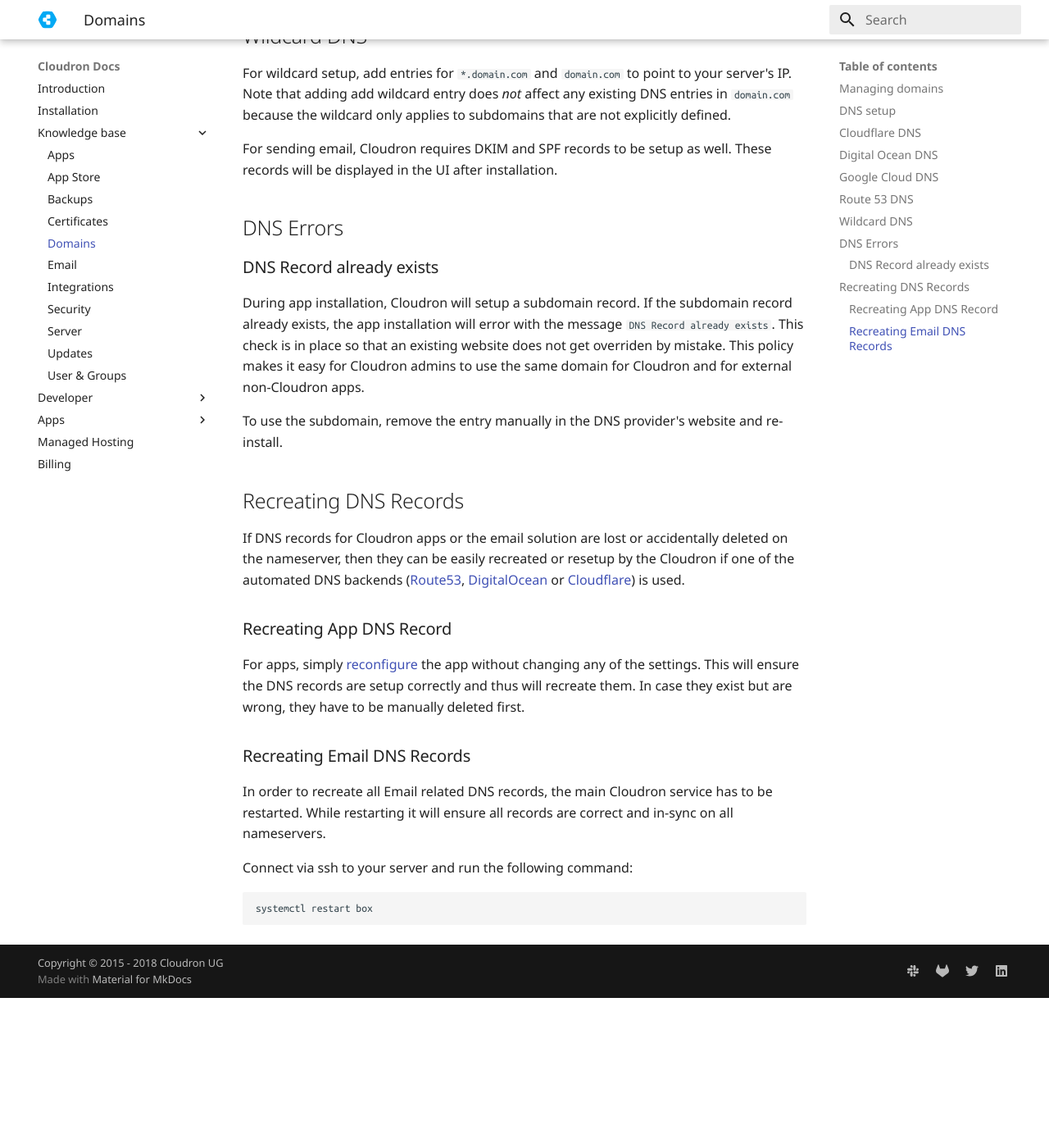
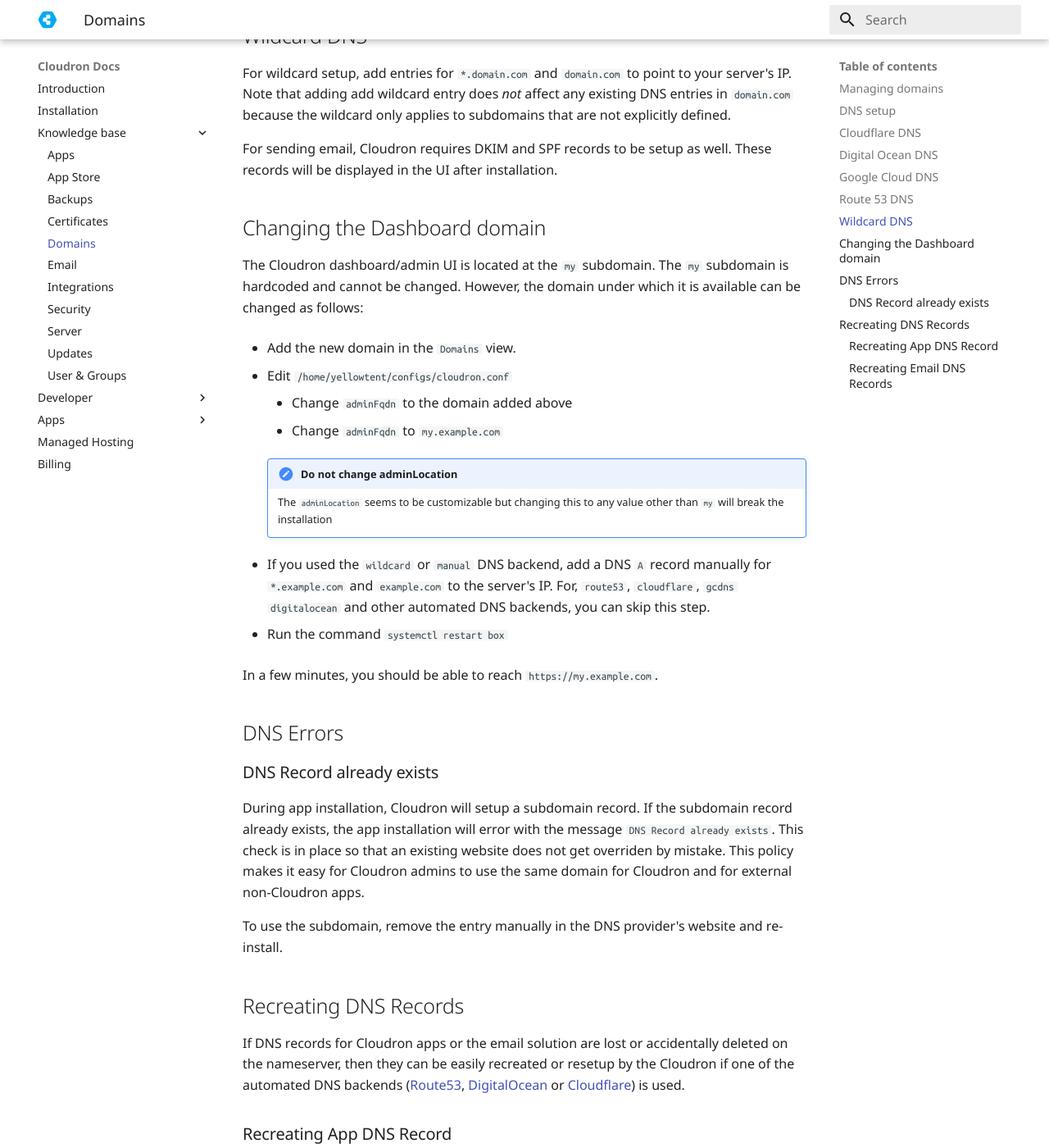
Before and after one commit to M-arcus/cloudron-docs, an MkDocs documentation site: the page built from docs/documentation/domains.md, in a window 1280 px wide and 1400 px high, scrolled down 4858 px. Shown: the whole window at 82% size. Built offline with MkDocs 1.6.1 and Material for MkDocs 9.7.7, drawn with Linux system fonts in a browser that asks for light colours; old or Windows-style settings are respelled for this version of MkDocs; before the commit the page ends 6075 px from its top, so only the background shows below that.

Commit message:
doc: changing dashboard domain

```diff
--- a/docs/documentation/domains.md
+++ b/docs/documentation/domains.md
@@ -124,6 +124,29 @@
 For sending email, Cloudron requires DKIM and SPF records to be setup as well. These records will
 be displayed in the UI after installation.
 
+## Changing the Dashboard domain
+
+The Cloudron dashboard/admin UI is located at the `my` subdomain. The `my` subdomain is hardcoded
+and cannot be changed. However, the domain under which it is available can be changed as follows:
+
+* Add the new domain in the `Domains` view.
+
+* Edit `/home/yellowtent/configs/cloudron.conf`
+    * Change `adminFqdn` to the domain added above
+    * Change `adminFqdn` to `my.example.com`
+
+    !!! note "Do not change adminLocation"
+        The `adminLocation` seems to be customizable but changing this to any value other than `my`
+        will break the installation
+
+* If you used the `wildcard` or `manual` DNS backend, add a DNS `A` record manually
+  for `*.example.com` and `example.com` to the server's IP. For, `route53`, `cloudflare`, `gcdns`
+  `digitalocean` and other automated DNS backends, you can skip this step.
+
+* Run the command `systemctl restart box`
+
+In a few minutes, you should be able to reach `https://my.example.com`.
+
 ## DNS Errors
 
 ### DNS Record already exists
```
Also changed, not shown: docs/documentation/backups.md (+0 -21 lines).
